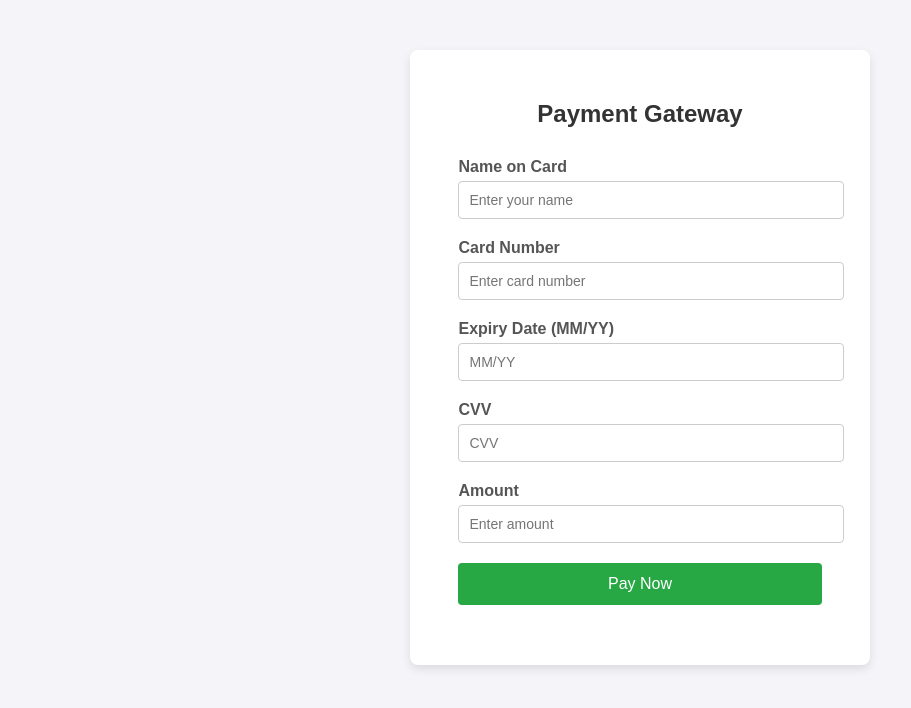
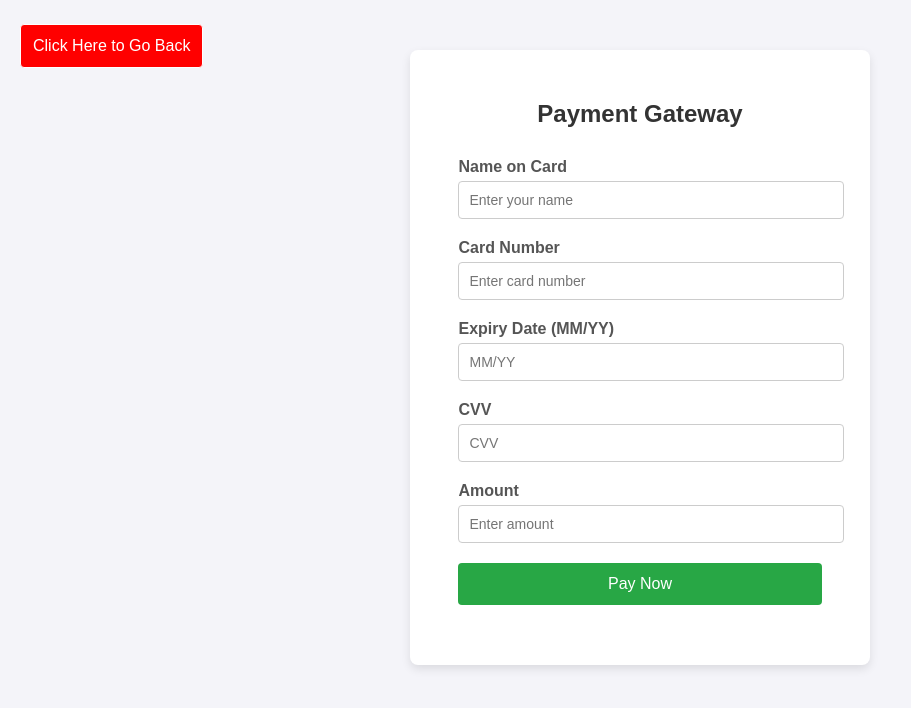
Before and after one commit to jimitnick/Online-Learning-Platform, a plain HTML site: page dashboard/payment/payment.html in a window 1280 px wide. Shown: the whole page, without its empty margins (0-911 px from the left). Drawn offline with Linux system fonts and the light colour scheme.

Commit message:
Added the go back feature and cacellation of payment in the payment section of the settings page

```diff
--- a/dashboard/payment/payment.css
+++ b/dashboard/payment/payment.css
@@ -72,3 +72,13 @@ button:hover {
     box-shadow: 0px 0px 10px 10px #dadada;
     transition: all ease-in-out 0.2s;
 }
+#back{
+    background: red;
+    position: absolute;
+    top: 3%;
+    margin-left: 20px;
+    border: solid 1.3px #fff;
+}
+#back:hover{
+    box-shadow: 0px 0px 4px 1px red;
+}
--- a/dashboard/payment/payment.html
+++ b/dashboard/payment/payment.html
@@ -7,7 +7,7 @@
     <link rel="stylesheet" href="payment.css">
 </head>
 <body>
-
+    <button id="back">Click Here to Go Back</button>
     <div class="payment-container">
         <h2>Payment Gateway</h2>
         <form id="paymentForm" class="payment-form">
--- a/dashboard/payment/payment.js
+++ b/dashboard/payment/payment.js
@@ -34,3 +34,10 @@ function displayMessage(message, color) {
     paymentMessage.textContent = message;
     paymentMessage.style.color = color;
 }
+
+document.querySelector("#back").addEventListener('click',()=>{
+    var confirmation = confirm("Are you sure you want to cancel the payment ?");
+    if (confirmation){
+        window.location.href = "../dashboard.html";
+    }
+})
```
